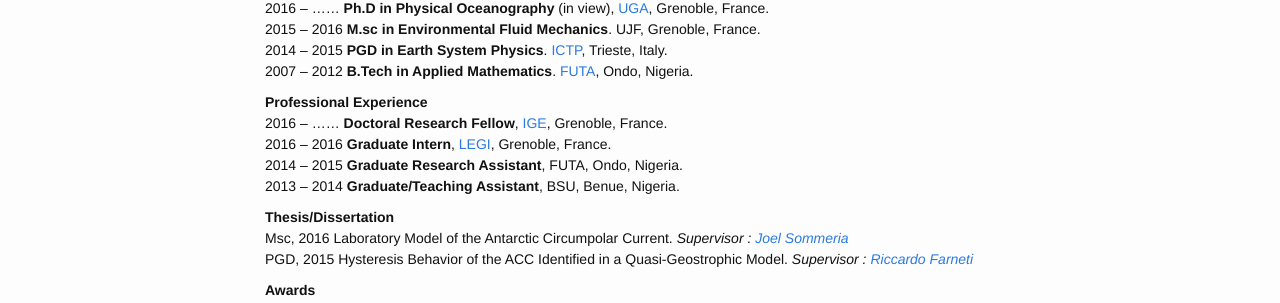
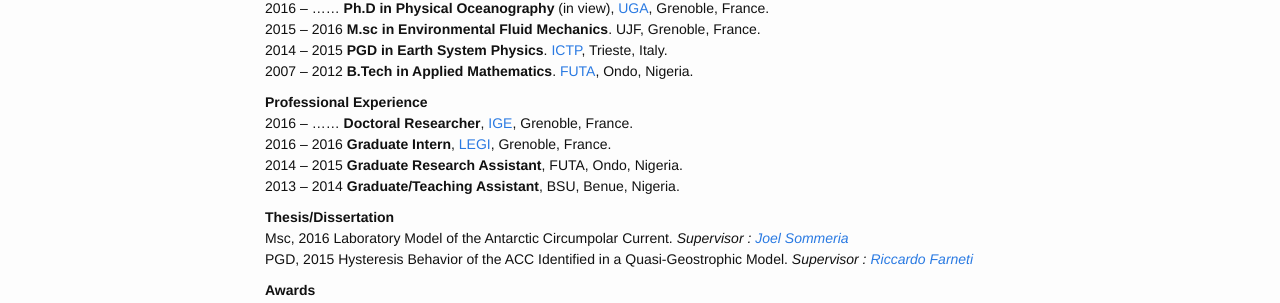
Before and after one commit to adekunleoajayi/adekunleoajayi.github.io, a Jekyll site: the page built from l_resume.md, in a window 1280 px wide. Shown: the part 229-532 px from the top of the page. Built offline with Jekyll 4.4.1, drawn with Linux system fonts in a browser that asks for light colours.

Commit message:
change doctoral research fellow to doctoral researcher

```diff
--- a/l_resume.md
+++ b/l_resume.md
@@ -10,7 +10,7 @@
 2007 – 2012 **B.Tech in Applied Mathematics**. [FUTA](http://www.futa.edu.ng){:target="_blank"}, Ondo, Nigeria.<br>
 
 **Professional Experience**<br>
-2016 – ...... **Doctoral Research Fellow**, [IGE](http://www.ige-grenoble.fr/){:target="_blank"}, Grenoble, France.<br>
+2016 – ...... **Doctoral Researcher**, [IGE](http://www.ige-grenoble.fr/){:target="_blank"}, Grenoble, France.<br>
 2016 – 2016 **Graduate Intern**, [LEGI](http://www.legi.grenoble-inp.fr/){:target="_blank"}, Grenoble, France. <br>
 2014 – 2015 **Graduate Research Assistant**, FUTA, Ondo, Nigeria.<br>
 2013 – 2014 **Graduate/Teaching Assistant**, BSU, Benue, Nigeria.<br>
```
